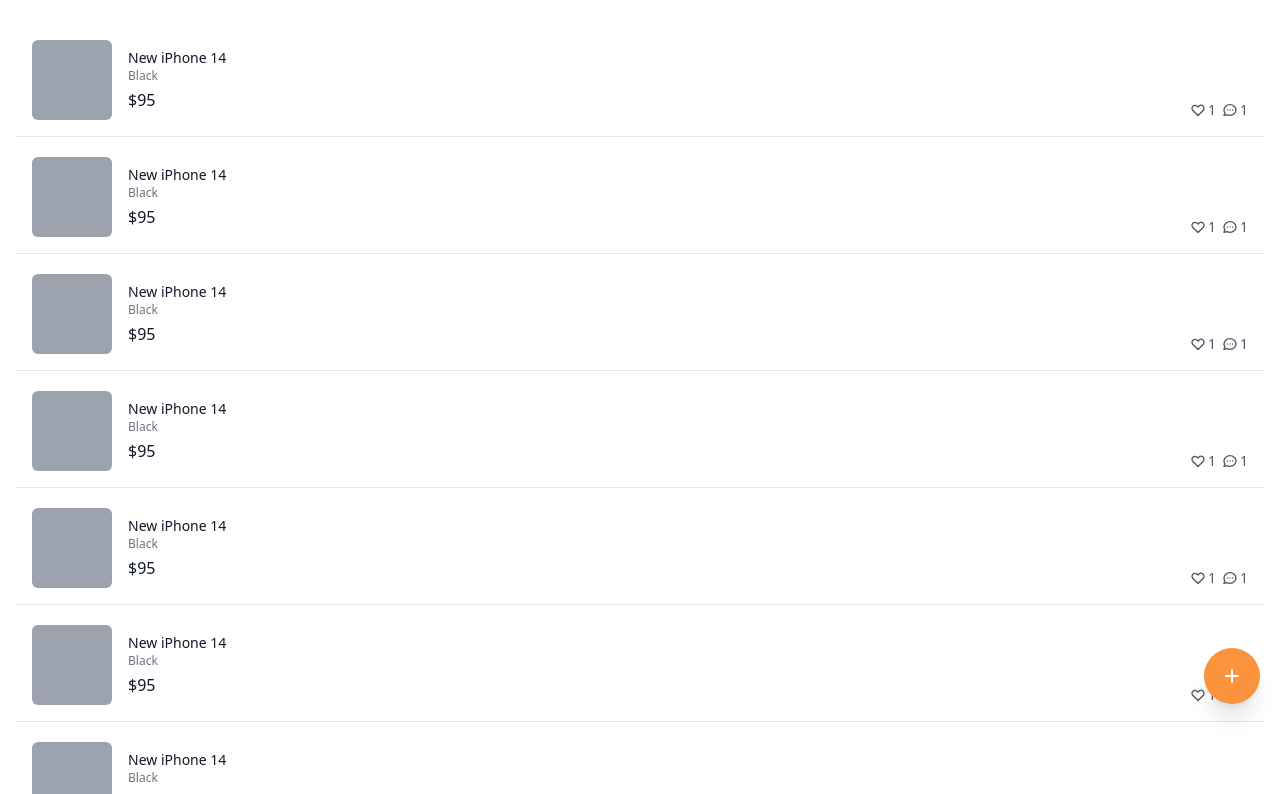
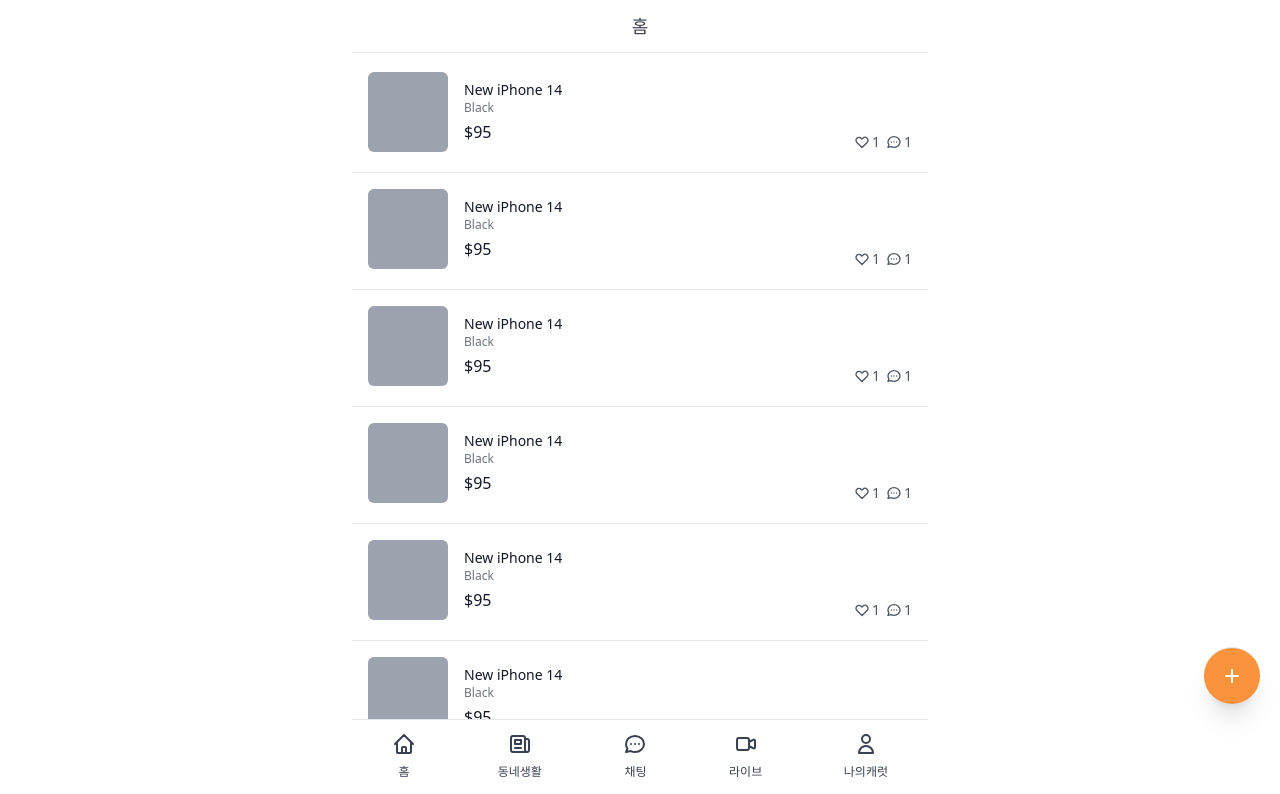
Before and after one commit to northfacegawd/daangn, a Next.js app: page / in a window 1280 px wide. Shown: the top 794 px of the page. Built offline with nearby package versions, Linux system fonts and the light colour scheme.

Commit message:
feat(layout): layout 작성

```diff
--- /dev/null
+++ b/components/layout.tsx
@@ -0,0 +1,127 @@
+import Link from "next/link";
+import React from "react";
+import { classnames } from "../libs/utils";
+
+interface LayoutProps {
+  children: React.ReactNode;
+  title?: string;
+  canGoBack?: boolean;
+  hasTabBar?: boolean;
+}
+
+export default function Layout({
+  children,
+  canGoBack,
+  hasTabBar,
+  title,
+}: LayoutProps) {
+  return (
+    <>
+      <header className="bg-white w-full text-lg font-medium py-3 fixed text-gray-700 border-b top-0 flex items-center justify-center max-w-xl">
+        {title && <span>{title}</span>}
+      </header>
+      <main className={classnames("pt-14", hasTabBar ? "pb-24" : "")}>
+        {children}
+      </main>
+      {hasTabBar && (
+        <nav className="bg-white max-w-xl text-gray-700 border-t fixed bottom-0 w-full px-10 pb-5 pt-3 flex justify-between text-xs">
+          <Link href="/">
+            <a className="flex flex-col items-center space-y-2">
+              <svg
+                xmlns="http://www.w3.org/2000/svg"
+                className="h-6 w-6"
+                fill="none"
+                viewBox="0 0 24 24"
+                stroke="currentColor"
+              >
+                <path
+                  strokeLinecap="round"
+                  strokeLinejoin="round"
+                  strokeWidth={2}
+                  d="M3 12l2-2m0 0l7-7 7 7M5 10v10a1 1 0 001 1h3m10-11l2 2m-2-2v10a1 1 0 01-1 1h-3m-6 0a1 1 0 001-1v-4a1 1 0 011-1h2a1 1 0 011 1v4a1 1 0 001 1m-6 0h6"
+                />
+              </svg>
+              <span>홈</span>
+            </a>
+          </Link>
+          <Link href="/community">
+            <a className="flex flex-col items-center space-y-2">
+              <svg
+                xmlns="http://www.w3.org/2000/svg"
+                className="h-6 w-6"
+                fill="none"
+                viewBox="0 0 24 24"
+                stroke="currentColor"
+              >
+                <path
+                  strokeLinecap="round"
+                  strokeLinejoin="round"
+                  strokeWidth={2}
+                  d="M19 20H5a2 2 0 01-2-2V6a2 2 0 012-2h10a2 2 0 012 2v1m2 13a2 2 0 01-2-2V7m2 13a2 2 0 002-2V9a2 2 0 00-2-2h-2m-4-3H9M7 16h6M7 8h6v4H7V8z"
+                />
+              </svg>
+              <span>동네생활</span>
+            </a>
+          </Link>
+          <Link href="/chats">
+            <a className="flex flex-col items-center space-y-2">
+              <svg
+                xmlns="http://www.w3.org/2000/svg"
+                className="h-6 w-6"
+                fill="none"
+                viewBox="0 0 24 24"
+                stroke="currentColor"
+              >
+                <path
+                  strokeLinecap="round"
+                  strokeLinejoin="round"
+                  strokeWidth={2}
+                  d="M8 12h.01M12 12h.01M16 12h.01M21 12c0 4.418-4.03 8-9 8a9.863 9.863 0 01-4.255-.949L3 20l1.395-3.72C3.512 15.042 3 13.574 3 12c0-4.418 4.03-8 9-8s9 3.582 9 8z"
+                />
+              </svg>
+              <span>채팅</span>
+            </a>
+          </Link>
+          <Link href="/streams">
+            <a className="flex flex-col items-center space-y-2">
+              <svg
+                xmlns="http://www.w3.org/2000/svg"
+                className="h-6 w-6"
+                fill="none"
+                viewBox="0 0 24 24"
+                stroke="currentColor"
+              >
+                <path
+                  strokeLinecap="round"
+                  strokeLinejoin="round"
+                  strokeWidth={2}
+                  d="M15 10l4.553-2.276A1 1 0 0121 8.618v6.764a1 1 0 01-1.447.894L15 14M5 18h8a2 2 0 002-2V8a2 2 0 00-2-2H5a2 2 0 00-2 2v8a2 2 0 002 2z"
+                />
+              </svg>
+              <span>라이브</span>
+            </a>
+          </Link>
+          <Link href="/profile">
+            <a className="flex flex-col items-center space-y-2">
+              <svg
+                xmlns="http://www.w3.org/2000/svg"
+                className="h-6 w-6"
+                fill="none"
+                viewBox="0 0 24 24"
+                stroke="currentColor"
+              >
+                <path
+                  strokeLinecap="round"
+                  strokeLinejoin="round"
+                  strokeWidth={2}
+                  d="M16 7a4 4 0 11-8 0 4 4 0 018 0zM12 14a7 7 0 00-7 7h14a7 7 0 00-7-7z"
+                />
+              </svg>
+              <span>나의캐럿</span>
+            </a>
+          </Link>
+        </nav>
+      )}
+    </>
+  );
+}
--- /dev/null
+++ b/libs/utils.ts
@@ -0,0 +1,3 @@
+export function classnames(...classnames: string[]) {
+  return classnames.join(" ");
+}
--- a/pages/_app.tsx
+++ b/pages/_app.tsx
@@ -1,8 +1,12 @@
-import '../styles/globals.css'
-import type { AppProps } from 'next/app'
+import "../styles/globals.css";
+import type { AppProps } from "next/app";
 
 function MyApp({ Component, pageProps }: AppProps) {
-  return <Component {...pageProps} />
+  return (
+    <div className="w-full max-w-xl mx-auto">
+      <Component {...pageProps} />
+    </div>
+  );
 }
 
-export default MyApp
+export default MyApp;
--- a/pages/enter.tsx
+++ b/pages/enter.tsx
@@ -1,8 +1,5 @@
 import { useState } from "react";
-
-function classnames(...classnames: string[]) {
-  return classnames.join(" ");
-}
+import { classnames } from "../libs/utils";
 
 export default function Enter() {
   const [method, setMethod] = useState<"email" | "phone">("email");
--- a/pages/index.tsx
+++ b/pages/index.tsx
@@ -1,12 +1,14 @@
 import type { NextPage } from "next";
+import Layout from "../components/layout";
 
 const Home: NextPage = () => {
   return (
-    <div className="flex px-4 flex-col space-y-5 py-10">
+    <Layout title="홈" hasTabBar>
+      <div className="flex flex-col space-y-5 divide-y-[1px]">
         {[...Array(12)].map((_, i) => (
           <div
             key={i}
-          className="flex px-4 border-b pb-4 cursor-pointer justify-between"
+            className="flex px-4 pt-4 cursor-pointer justify-between"
           >
             <div className="flex space-x-4">
               <div className="w-20 h-20 bg-gray-400 rounded-md" />
@@ -77,6 +79,7 @@
           </svg>
         </button>
       </div>
+    </Layout>
   );
 };
 
```
Lines whose indentation alone changed are shown as unchanged.
